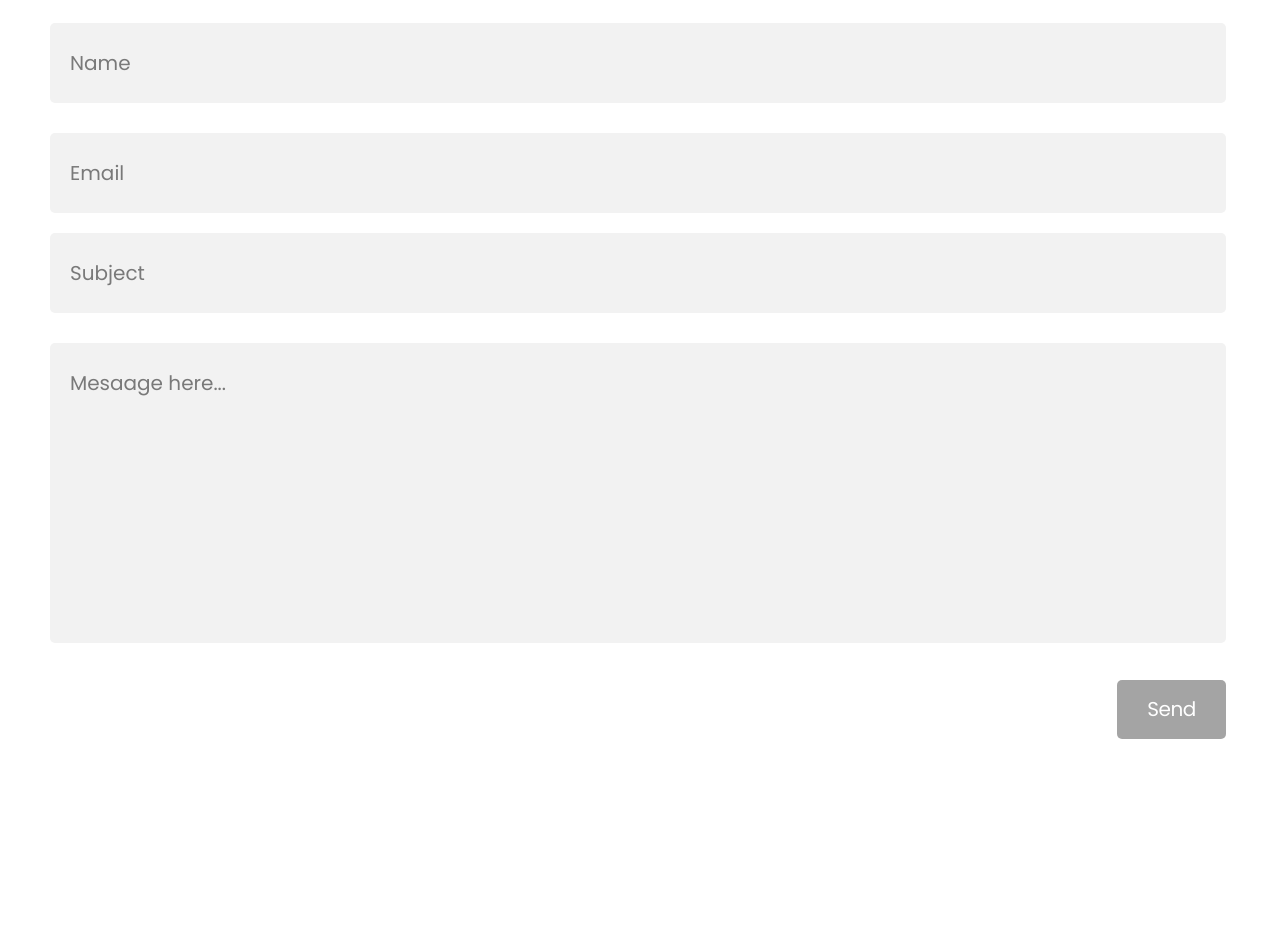
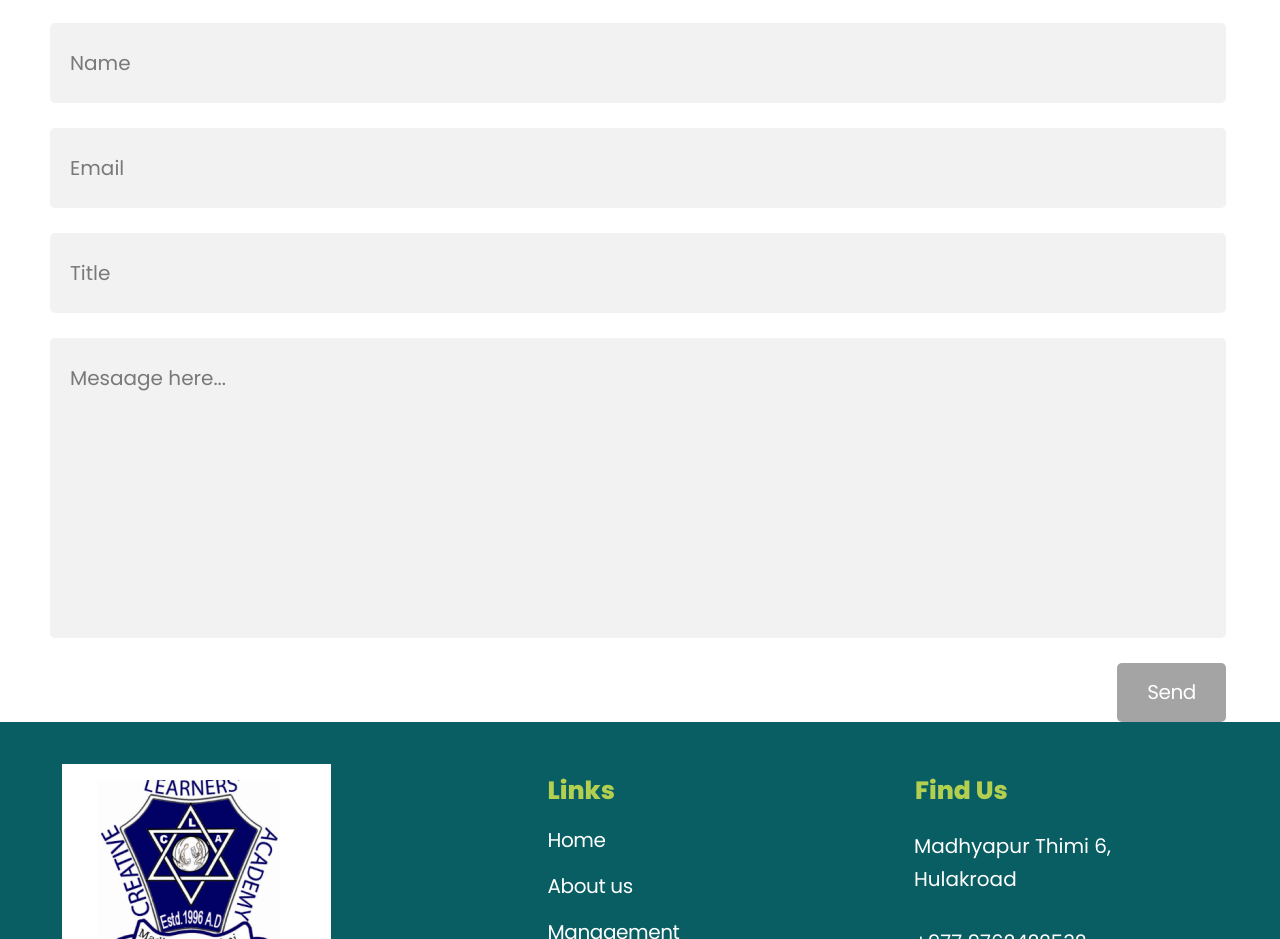
Before and after one commit to KritShr/school-web-frontend, a React (Vite) app: page /contact in a window 1280 px wide. Shown: the part 1022-1961 px from the top of the page. Built offline with nearby package versions, Linux system fonts and the light colour scheme.

Commit message:
feat: contact 구역 정리

```diff
--- a/package.json
+++ b/package.json
@@ -13,6 +13,7 @@
     "prop-types": "^15.8.1",
     "react": "^18.2.0",
     "react-dom": "^18.2.0",
+    "react-hook-form": "^7.52.2",
     "react-redux": "^9.1.2",
     "react-router-dom": "^6.2.1",
     "redux-persist": "^6.0.0",
--- a/src/pages/Contact.jsx
+++ b/src/pages/Contact.jsx
@@ -1,12 +1,37 @@
 import stylesBtn from "../css/components/Button.module.css";
 import styles from "../css/page/Contact.module.css";
-import { useCallback } from "react";
+import axiosInstance from "../utils/axios";
+import { useState } from "react"
 
 const Contact = () => {
-  const onButtonClick = useCallback(() => {
+  const[contact, setContact] = useState({
+    name: '',
+    email: '',
+    message: ''
+  })
+
+  const handleChange= (event)=>{
+    const{name, value} = event.target;
+    setContact(prevState=>({
+      ...prevState, // 바꾸지 않는 값은 유지
+      [name]: value // 바꾸는 값을 오버라이드
+    }));
+  }
+
+  const handleSubmit = async(event) => {
     //contact 제출하기
-    console.log('contact!')
-  }, []);
+    event.preventDefault();
+
+    console.log(`email: ${email}\nname: ${name}\nmessage: ${message}`)
+    const body = {
+      ...product
+    }
+    try {
+      await axiosInstance.post('/contacts', body);
+    } catch (error) {
+      console.error(error);
+    }
+  }
 
   return (
     <div className={styles.contact4}>
@@ -67,7 +92,7 @@ const Contact = () => {
                 </div>
               </div>
               <div className={styles.touchContainerParent}>
-                <div className={styles.touchContainer}>
+                <form className={styles.touchContainer} onSubmit={handleSubmit}>
                   <div className={styles.touchHeaderWrapper}>
                     <div className={styles.touchHeader}>
                       <h3 className={styles.contactFindContainer}>
@@ -85,37 +110,28 @@ const Contact = () => {
                     </div>
                   </div>
                   <div className={styles.inputField}>
-                    <div className={styles.inputFieldChild} />
                     <div className={styles.name}>Name</div>
                   </div>
-                </div>
-                <div className={styles.emailSubjectFields}>
-                  <div className={styles.inputField1}>
+                  <div className={styles.inputField}>
                     <div className={styles.inputFieldChild} />
-                    <div className={styles.email1}>Email</div>
+                    <div className={styles.name}>Email</div>
                   </div>
-                  <div className={styles.inputField1}>
+                  <div className={styles.inputField}>
                     <div className={styles.inputFieldChild} />
-                    <div className={styles.subject}>Subject</div>
+                    <div className={styles.name}>Title</div>
                   </div>
-                </div>
-              </div>
-              <div className={styles.inputField3}>
-                <div className={styles.rectangleDiv} />
-                <div className={styles.mesaageHere}>Mesaage here...</div>
+                  <div className={styles.inputField3}>
+                    <div className={styles.rectangleDiv} />
+                    <div className={styles.mesaageHere}>Mesaage here...</div>
+                  </div>
+                  <button className={[stylesBtn.button].join(" ")} >
+                    <div className={stylesBtn.txt}>Send</div>
+                  </button>
+                </form>
               </div>
             </div>
-            <button
-              className={[stylesBtn.button].join(" ")}
-              onClick={onButtonClick}
-            >
-              <div className={stylesBtn.txt}>Send</div>
-            </button>
           </div>
         </section>
-      <div className={styles.imageWrapper}>
-        <img className={styles.imageIcon} alt="" src="/image2.svg" />
-      </div>
     </div>
   );
 };
```
Also changed, not shown: 1 other file (tests, documents, lock files or other folders).
